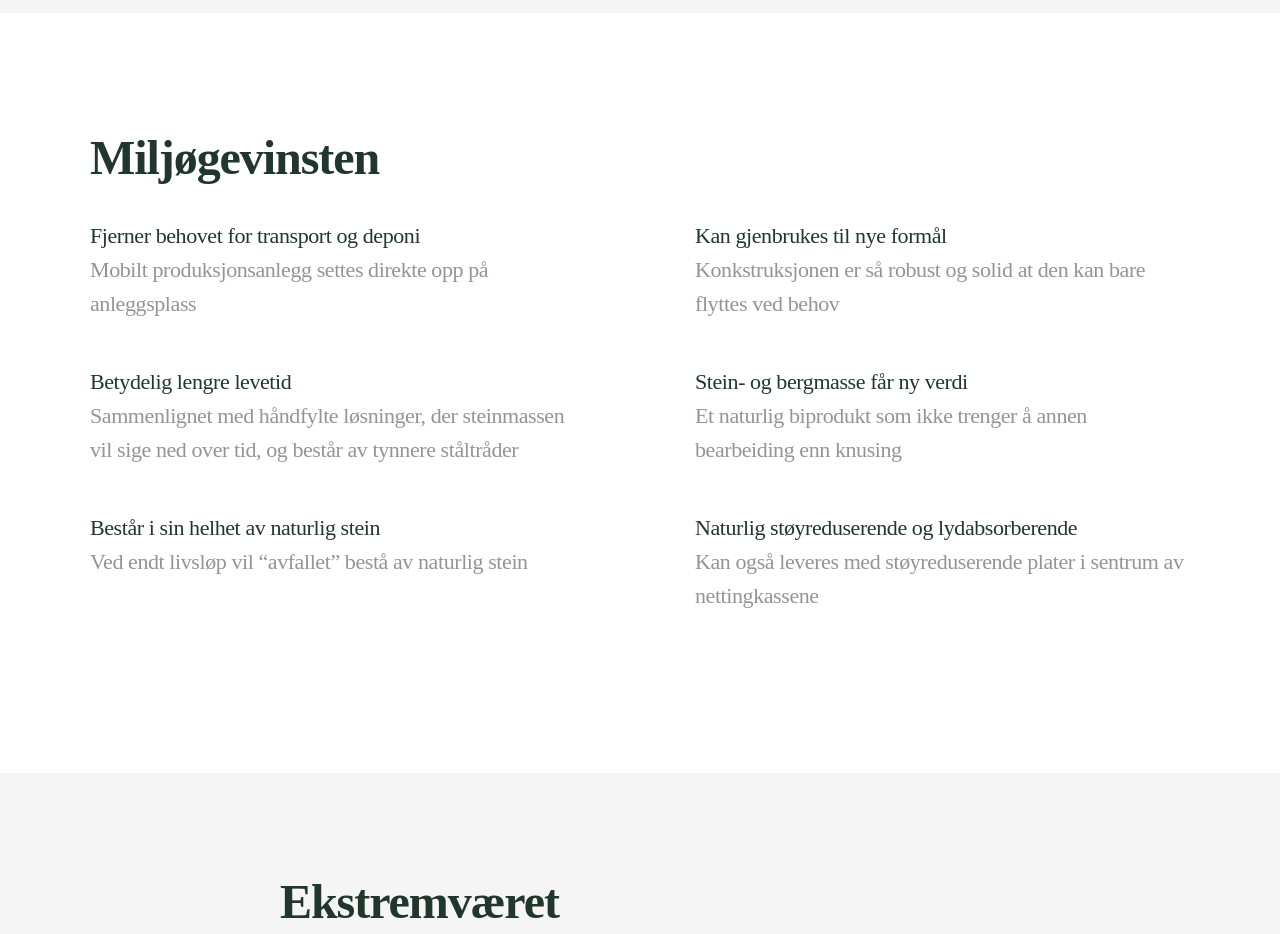
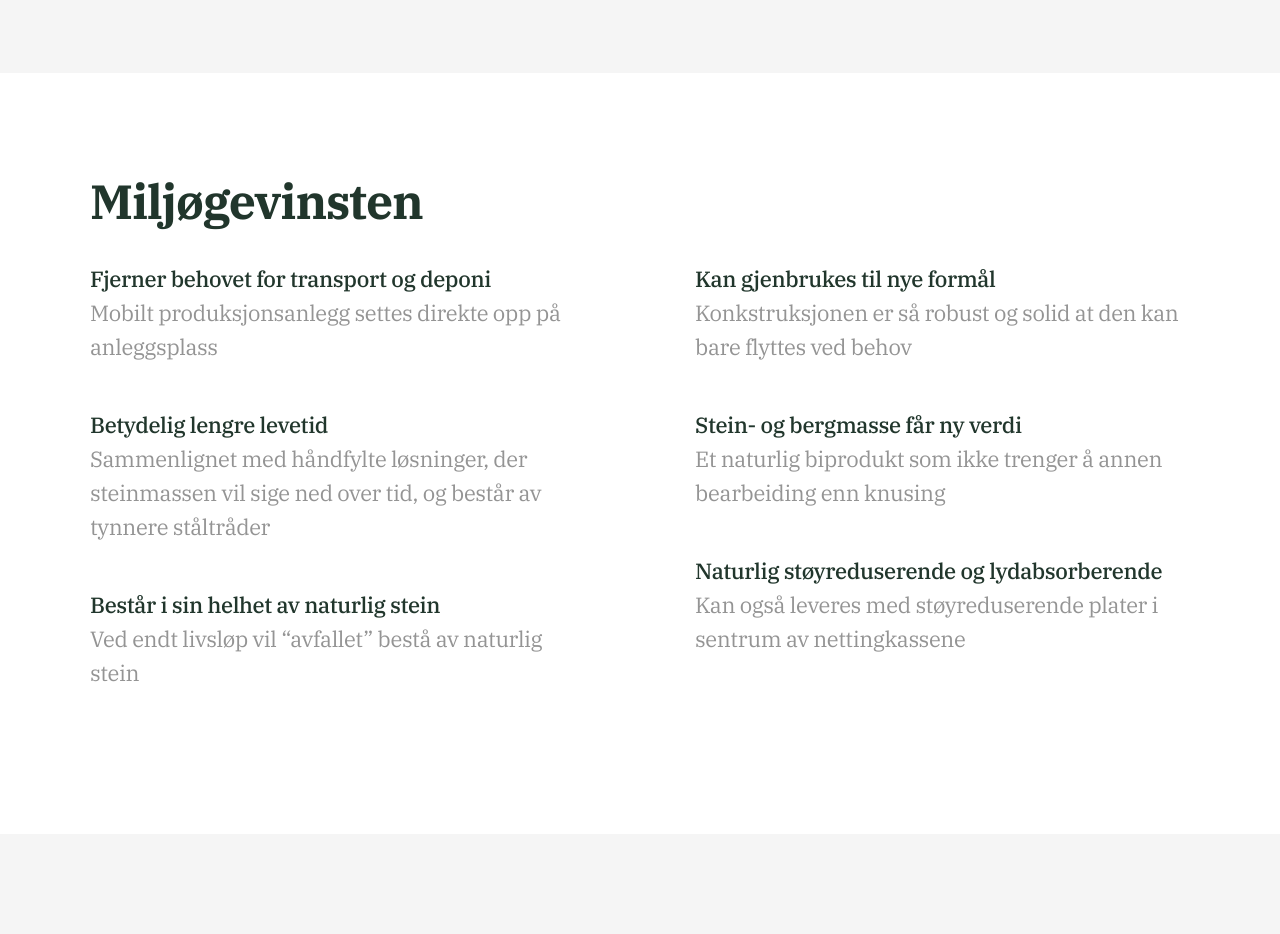
Before and after one commit to foraas/foraas.github.io, a plain HTML site: page index.html in a window 1280 px wide. Shown: the part 3940-4874 px from the top of the page. Drawn offline with Linux system fonts and the light colour scheme.

Commit message:
Update index.html

```diff
--- a/index.html
+++ b/index.html
@@ -19,6 +19,7 @@
   <meta property="og:image" content="https://www.gabioner.no/assets/ogp-header.jpg" />
 
   <link rel="shortcut icon" href="assets/favicon.png" type="image/png" />
+  <link href="https://fonts.googleapis.com/css?family=IBM+Plex+Serif:400,500,600,700&display=swap" rel="stylesheet">
   <link rel="stylesheet" href="assets/base.css" />
 
 </head>
```
